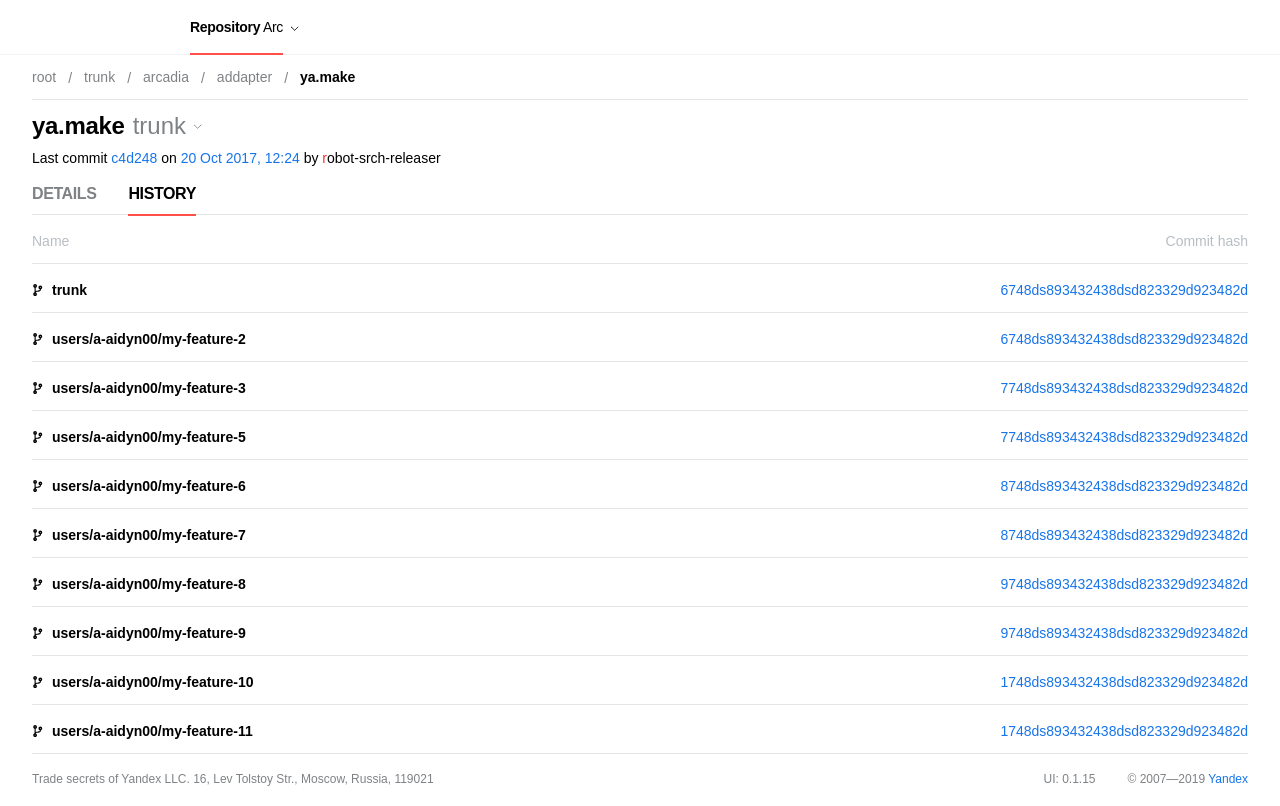
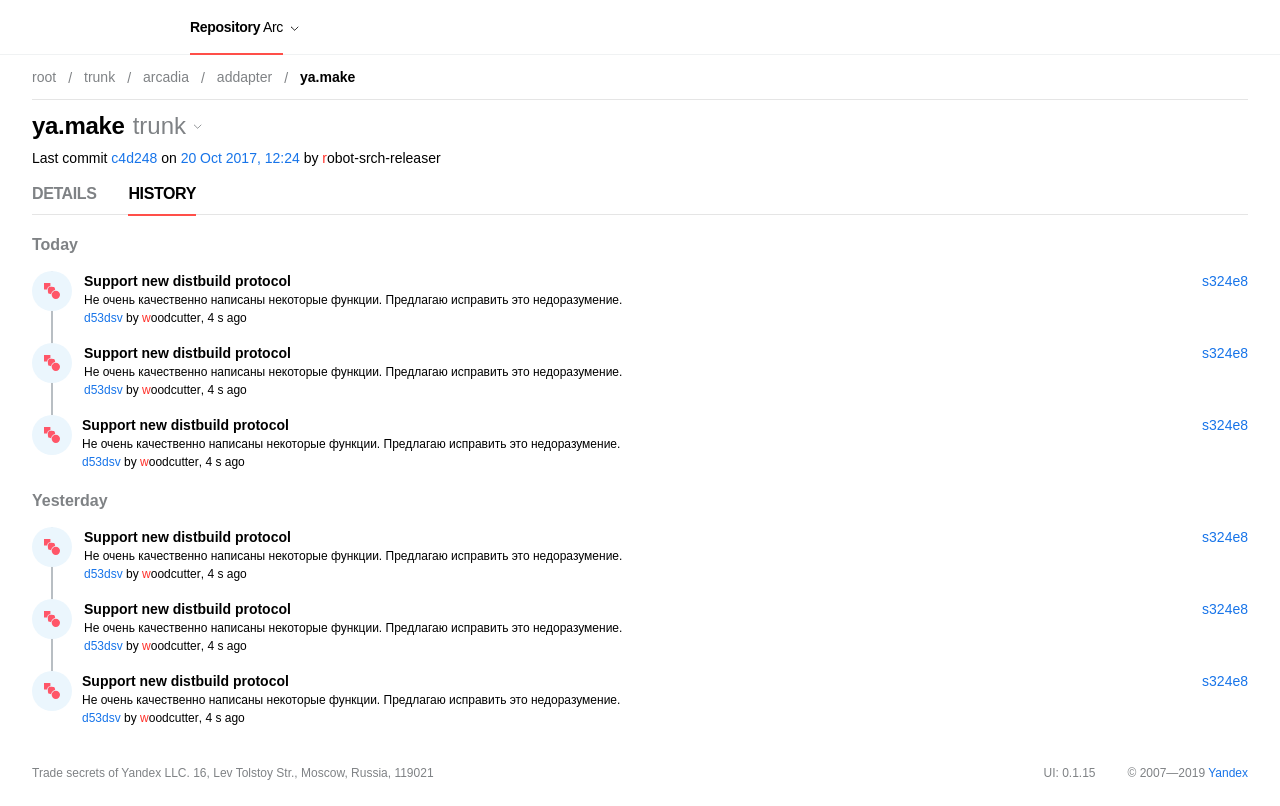
Before and after one commit to Zlata93/test, a website built with webpack: page client/index.html in a window 1280 px wide. Built offline with nearby package versions, Linux system fonts and the light colour scheme; files whose address does not match are found by name.

Commit message:
History page

```diff
--- a/client/index.html
+++ b/client/index.html
@@ -43,142 +43,101 @@
             <div class="Tabs-Item Tabs-Item_state_active">history</div>
         </div>
     </div>
-    <table class="Table">
-        <thead class="Table-Head">
-        <tr class="Table-Row">
-            <th class="Table-Cell Table-Cell_type_head">Name</th>
-            <th class="Table-Cell Table-Cell_type_head">Commit hash</th>
-        </tr>
-        </thead>
-        <tbody class="Table-Body">
-        <tr class="Table-Row">
-            <td class="Table-Cell Table-Cell">
-                <div class="File File_type_branch">
-                    <div class="File-Icon File-Icon_type_branch"></div>
-                    trunk
+
+    <div class="History">
+        <div class="History-Title">Today</div>
+        <div class="History-Content History-Row">
+            <div class="FileRow">
+                <div class="FileRow-Item FileRow-Item_display_flex">
+                    <span class="FileRow-Title">Support new distbuild protocol</span>
+                    <a href="#" class="Link Link_hide_touch History-Link History-Link_hide_desktop">s324e8</a>
                 </div>
-            </td>
-            <td class="Table-Cell">
-                <a href="#" class="Link">6748ds893432438dsd823329d923482d</a>
-            </td>
-        </tr>
-        <tr class="Table-Row">
-            <td class="Table-Cell Table-Cell">
-                <div class="File File_type_branch">
-                    <div class="File-Icon File-Icon_type_branch"></div>
-                    users/a-aidyn00/my-feature-2
+                <div class="FileRow-Item Text_size_xs">
+                    Не очень качественно написаны некоторые функции. Предлагаю исправить это недоразумение.
                 </div>
-            </td>
-            <td class="Table-Cell">
-                <a href="#" class="Link">6748ds893432438dsd823329d923482d</a>
-            </td>
-        </tr>
-        <tr class="Table-Row">
-            <td class="Table-Cell Table-Cell">
-                <div class="File File_type_branch">
-                    <div class="File-Icon File-Icon_type_branch"></div>
-                    users/a-aidyn00/my-feature-3
+                <div class="FileRow-Item Text_size_xs">
+                    <a href="#" class="Link">d53dsv</a> by <span class="User">woodcutter</span>, 4 s ago
                 </div>
-            </td>
-            <td class="Table-Cell">
-                <a href="#" class="Link">7748ds893432438dsd823329d923482d</a>
-            </td>
-        </tr>
-        <tr class="Table-Row">
-            <td class="Table-Cell Table-Cell">
-                <div class="File File_type_branch">
-                    <div class="File-Icon File-Icon_type_branch"></div>
-                    users/a-aidyn00/my-feature-5
-                </div>
-            </td>
-            <td class="Table-Cell">
-                <a href="#" class="Link">7748ds893432438dsd823329d923482d</a>
-            </td>
-        </tr>
-        <tr class="Table-Row">
-            <td class="Table-Cell Table-Cell">
-                <div class="File File_type_branch">
-                    <div class="File-Icon File-Icon_type_branch"></div>
-                    users/a-aidyn00/my-feature-6
-                </div>
-            </td>
-            <td class="Table-Cell">
-                <a href="#" class="Link">8748ds893432438dsd823329d923482d</a>
-            </td>
-        </tr>
-        <tr class="Table-Row">
-            <td class="Table-Cell Table-Cell">
-                <div class="File File_type_branch">
-                    <div class="File-Icon File-Icon_type_branch"></div>
-                    users/a-aidyn00/my-feature-7
-                </div>
-            </td>
-            <td class="Table-Cell">
-                <a href="#" class="Link">8748ds893432438dsd823329d923482d</a>
-            </td>
-        </tr>
-        <tr class="Table-Row">
-            <td class="Table-Cell Table-Cell">
-                <div class="File File_type_branch">
-                    <div class="File-Icon File-Icon_type_branch"></div>
-                    users/a-aidyn00/my-feature-8
-                </div>
-            </td>
-            <td class="Table-Cell">
-                <a href="#" class="Link">9748ds893432438dsd823329d923482d</a>
-            </td>
-        </tr>
-        <tr class="Table-Row">
-            <td class="Table-Cell Table-Cell">
-                <div class="File File_type_branch">
-                    <div class="File-Icon File-Icon_type_branch"></div>
-                    users/a-aidyn00/my-feature-9
-                </div>
-            </td>
-            <td class="Table-Cell">
-                <a href="#" class="Link">9748ds893432438dsd823329d923482d</a>
-            </td>
-        </tr>
-        <tr class="Table-Row">
-            <td class="Table-Cell Table-Cell">
-                <div class="File File_type_branch">
-                    <div class="File-Icon File-Icon_type_branch"></div>
-                    users/a-aidyn00/my-feature-10
-                </div>
-            </td>
-            <td class="Table-Cell">
-                <a href="#" class="Link">1748ds893432438dsd823329d923482d</a>
-            </td>
-        </tr>
-        <tr class="Table-Row">
-            <td class="Table-Cell Table-Cell">
-                <div class="File File_type_branch">
-                    <div class="File-Icon File-Icon_type_branch"></div>
-                    users/a-aidyn00/my-feature-11
-                </div>
-            </td>
-            <td class="Table-Cell">
-                <a href="#" class="Link">1748ds893432438dsd823329d923482d</a>
-            </td>
-        </tr>
-        </tbody>
-    </table>
-
-    <div class="FileRow">
-        <div class="FileRow-Item">
-            <div class="File File_type_branch">
-                <div class="File-Icon File-Icon_type_branch"></div>
-                api
             </div>
         </div>
-        <div class="FileRow-Item FileRow-Item_position_middle">
-                <span class="FileRow-Message">
-                    <a href="#" class="Link">1748ds893432438dsd823329d923482d</a>
-                </span>
+        <div class="History-Content History-Row">
+            <div class="FileRow">
+                <div class="FileRow-Item FileRow-Item_display_flex">
+                    <span class="FileRow-Title">Support new distbuild protocol</span>
+                    <a href="#" class="Link Link_hide_touch History-Link History-Link_hide_desktop">s324e8</a>
+                </div>
+                <div class="FileRow-Item Text_size_xs">
+                    Не очень качественно написаны некоторые функции. Предлагаю исправить это недоразумение.
+                </div>
+                <div class="FileRow-Item Text_size_xs">
+                    <a href="#" class="Link">d53dsv</a> by <span class="User">woodcutter</span>, 4 s ago
+                </div>
+            </div>
         </div>
-        <i class="FileRow-Arrow Arrow Arrow_state_right Arrow_color_faded Arrow_size_m"></i>
+        <div class="History-Content History-Row">
+            <div class="FileRow">
+                <div class="FileRow-Item FileRow-Item_display_flex">
+                    <span class="FileRow-Title">Support new distbuild protocol</span>
+                    <a href="#" class="Link Link_hide_touch History-Link History-Link_hide_desktop">s324e8</a>
+                </div>
+                <div class="FileRow-Item Text_size_xs">
+                    Не очень качественно написаны некоторые функции. Предлагаю исправить это недоразумение.
+                </div>
+                <div class="FileRow-Item Text_size_xs">
+                    <a href="#" class="Link">d53dsv</a> by <span class="User">woodcutter</span>, 4 s ago
+                </div>
+            </div>
+        </div>
     </div>
+
+    <div class="History">
+        <div class="History-Title">Yesterday</div>
+        <div class="History-Content History-Row">
+            <div class="FileRow">
+                <div class="FileRow-Item FileRow-Item_display_flex">
+                    <span class="FileRow-Title">Support new distbuild protocol</span>
+                    <a href="#" class="Link Link_hide_touch History-Link History-Link_hide_desktop">s324e8</a>
+                </div>
+                <div class="FileRow-Item Text_size_xs">
+                    Не очень качественно написаны некоторые функции. Предлагаю исправить это недоразумение.
+                </div>
+                <div class="FileRow-Item Text_size_xs">
+                    <a href="#" class="Link">d53dsv</a> by <span class="User">woodcutter</span>, 4 s ago
+                </div>
+            </div>
+        </div>
+        <div class="History-Content History-Row">
+            <div class="FileRow">
+                <div class="FileRow-Item FileRow-Item_display_flex">
+                    <span class="FileRow-Title">Support new distbuild protocol</span>
+                    <a href="#" class="Link Link_hide_touch History-Link History-Link_hide_desktop">s324e8</a>
+                </div>
+                <div class="FileRow-Item Text_size_xs">
+                    Не очень качественно написаны некоторые функции. Предлагаю исправить это недоразумение.
+                </div>
+                <div class="FileRow-Item Text_size_xs">
+                    <a href="#" class="Link">d53dsv</a> by <span class="User">woodcutter</span>, 4 s ago
+                </div>
+            </div>
+        </div>
+        <div class="History-Content History-Row">
+            <div class="FileRow">
+                <div class="FileRow-Item FileRow-Item_display_flex">
+                    <span class="FileRow-Title">Support new distbuild protocol</span>
+                    <a href="#" class="Link Link_hide_touch History-Link History-Link_hide_desktop">s324e8</a>
+                </div>
+                <div class="FileRow-Item Text_size_xs">
+                    Не очень качественно написаны некоторые функции. Предлагаю исправить это недоразумение.
+                </div>
+                <div class="FileRow-Item Text_size_xs">
+                    <a href="#" class="Link">d53dsv</a> by <span class="User">woodcutter</span>, 4 s ago
+                </div>
+            </div>
+        </div>
+    </div>
+
 </div>
+
 <footer class="Footer">
     <div class="Footer-Caption Footer-Item">
         Trade secrets of Yandex LLC. 16, Lev Tolstoy Str., Moscow, Russia, 119021
--- a/client/src/styles/blocks/filerow.scss
+++ b/client/src/styles/blocks/filerow.scss
@@ -1,23 +1,43 @@
 .FileRow {
-  display: none;
+  display: flex;
   flex-direction: column;
   position: relative;
   color: var(--primary);
   font-family: var(--font);
   font-size: var(--font-s);
   line-height: var(--line-m);
-  padding: var(--space-s) 0;
-  border-bottom: 1px solid var(--border-faded);
 
-  @media screen and (max-width: 600px) {
-    display: flex;
+  &_border {
+    &_bottom {
+      border-bottom: 1px solid var(--border-faded);
+    }
+  }
+
+  &_padding {
+    &_both {
+      padding: var(--space-s) 0;
+    }
+  }
+
+  &_hide {
+    &_desktop {
+      display: none;
+      @media screen and (max-width: 600px) {
+        display: flex;
+      }
+    }
   }
 
   &-Item {
-    padding: var(--space-xxxs) 0;
 
-    &_position {
-      &_middle {
+    &_padding {
+      &_both {
+        padding: var(--space-xxxs) 0;
+      }
+    }
+
+    &_display {
+      &_flex {
         display: flex;
         align-items: center;
         justify-content: space-between;
@@ -34,4 +54,8 @@
     top: 45%;
     right: 0;
   }
+
+  &-Title {
+    font-weight: bold;
+  }
 }
--- /dev/null
+++ b/client/src/styles/blocks/history.scss
@@ -0,0 +1,71 @@
+.History {
+  margin: var(--space-l) 0 0;
+  font-family: var(--font);
+  font-size: var(--font-m);
+  line-height: var(--line-m);
+  position: relative;
+
+  &-Title {
+    font-weight: bold;
+    //font-weight: 500;
+    color: var(--secondary);
+    margin-bottom: var(--space-m);
+  }
+
+  &-Row {
+    padding: 0 0 var(--space-m) 31px;
+    margin: 0 0 0 19px;
+    border-left: 2px solid var(--ghost);
+    box-sizing: border-box;
+
+    &:last-of-type {
+      border-left: none;
+      padding-bottom: 0;
+    }
+
+    &:before {
+      content: '';
+      width: 40px;
+      height: 40px;
+      position: absolute;
+      left: 0;
+      background-image: url('../images/history.svg');
+    }
+  }
+
+  &-Link {
+    position: absolute;
+    right: 0;
+    &:after {
+      content: '';
+      width: 16px;
+      height: 16px;
+      visibility: visible;
+      background-image: url('../images/code.svg');
+    }
+
+    &_hide {
+      &_desktop {
+
+        &:after {
+          display: none;
+          @media screen and (max-width: 600px) {
+            display: inline-block;
+          }
+        }
+      }
+    }
+  }
+
+  &-Code {
+
+    &_hide {
+      &_desktop {
+        display: none;
+        @media screen and (max-width: 600px) {
+          display: inline-block;
+        }
+      }
+    }
+  }
+}
--- a/client/src/styles/content/link.scss
+++ b/client/src/styles/content/link.scss
@@ -1,4 +1,13 @@
 .Link {
   color: var(--link-2);
   text-decoration: none;
+  font-weight: normal;
+
+  &_hide {
+    &_touch {
+      @media screen and (max-width: 600px) {
+        visibility: hidden;
+      }
+    }
+  }
 }
--- /dev/null
+++ b/client/src/styles/content/text.scss
@@ -0,0 +1,9 @@
+.Text {
+
+  &_size {
+    &_xs {
+      font-size: var(--font-xs);
+      line-height: var(--line-s);
+    }
+  }
+}
--- a/client/src/styles/content/user.scss
+++ b/client/src/styles/content/user.scss
@@ -1,7 +1,5 @@
 .User {
   display: inline-block;
-  font-size: var(--font-s);
-  line-height: var(--line-m);
   color: var(--primary);
 
   &::first-letter {
--- a/client/src/styles/index.scss
+++ b/client/src/styles/index.scss
@@ -20,12 +20,14 @@
 @import 'content/file';
 @import 'content/link';
 @import 'content/logo';
+@import 'content/text';
 @import 'content/user';
 
 @import 'blocks/branchnav';
 @import 'blocks/filerow';
 @import 'blocks/footer';
 @import 'blocks/header';
+@import 'blocks/history';
 @import 'blocks/nav';
 @import 'blocks/select';
 @import 'blocks/subheader';
```
Also changed, not shown: client/index1.1.html (+5 -5 lines), client/index2.1.html (+4 -4 lines), client/src/styles/blocks/table.scss (+6 -2 lines), client/src/images/code.svg (added), client/src/images/history.svg (added), client/src/styles/blocks/code.svg (added).
